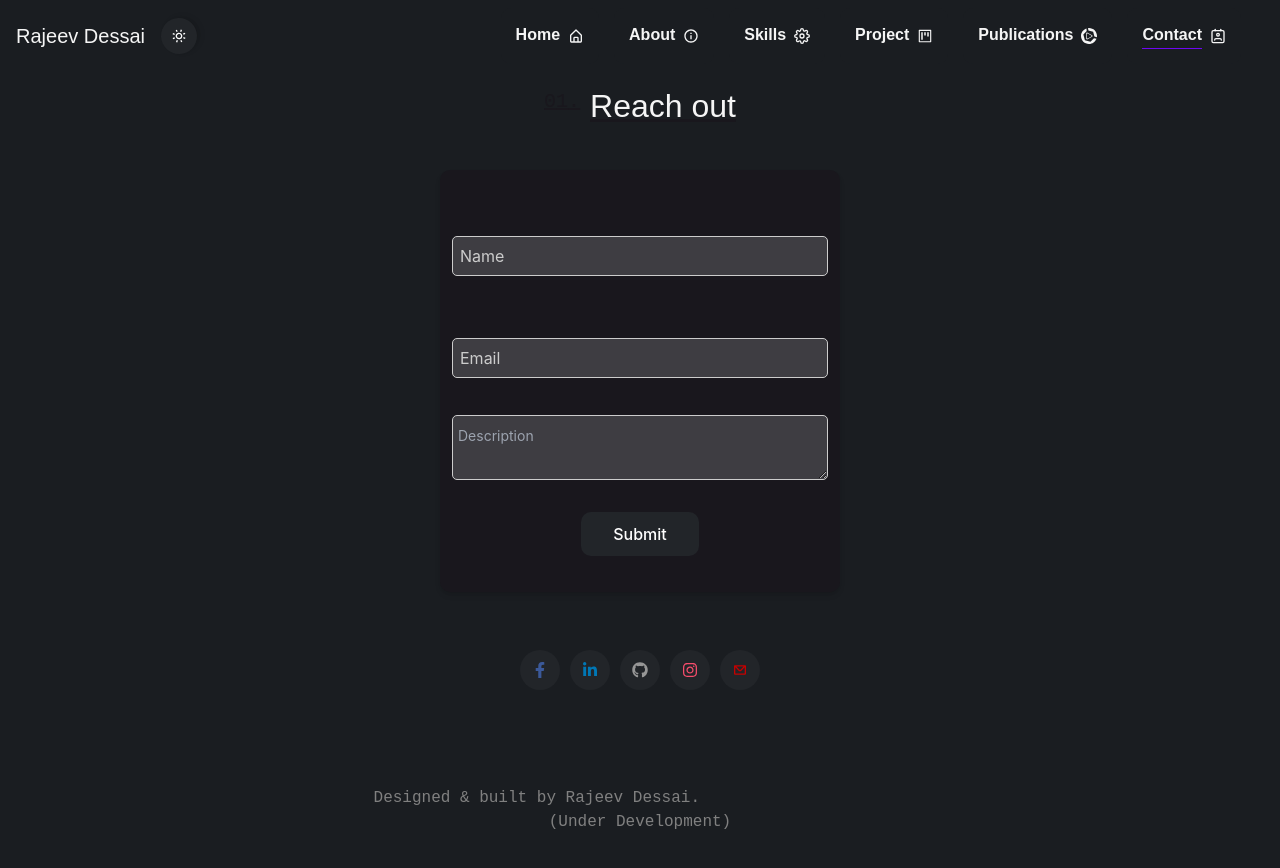
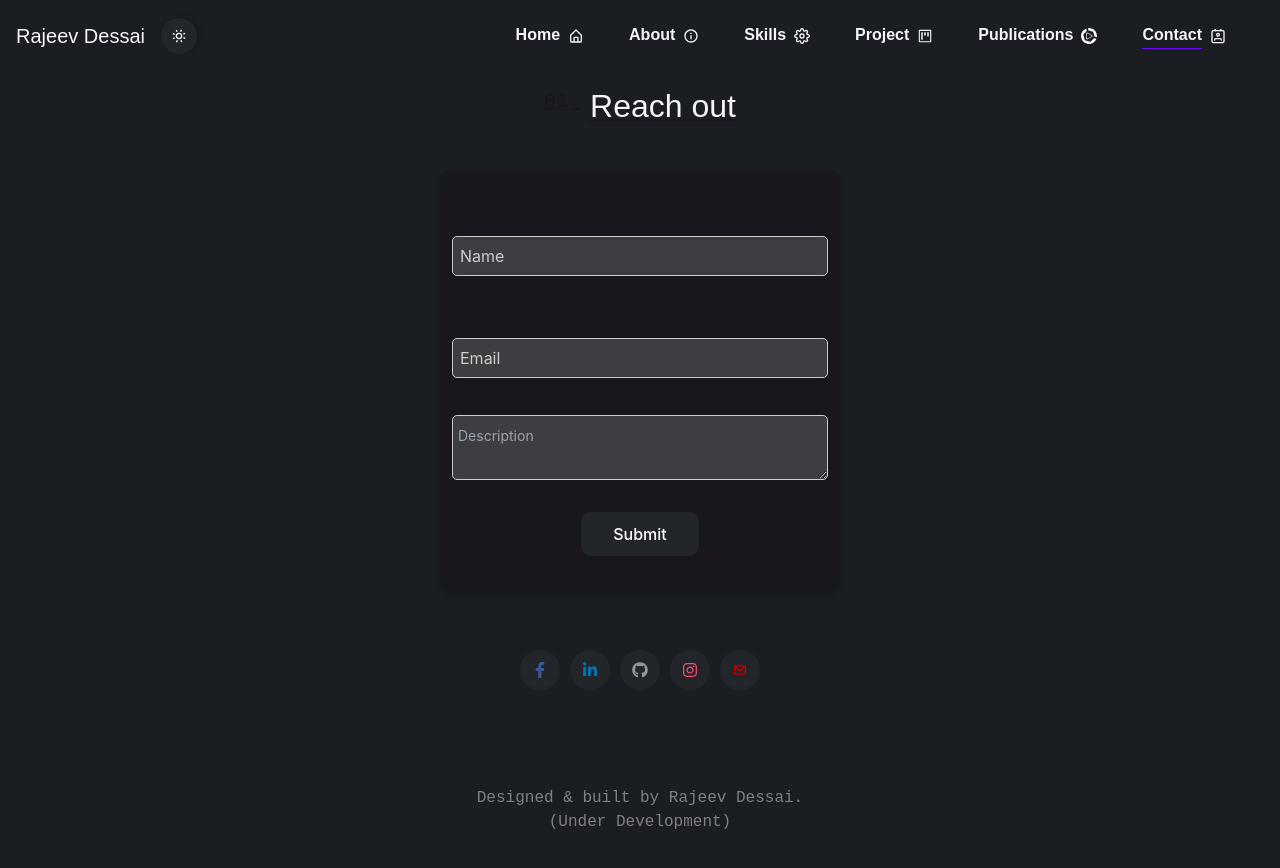
Before and after one commit to fury-r/portfolio, a Next.js app: page /contact in a window 1280 px wide. Shown: the top 868 px of the page. Built offline with nearby package versions, Linux system fonts and the light colour scheme.

Commit message:
fix footer alignment

```diff
--- a/src/app/component/Footer.tsx
+++ b/src/app/component/Footer.tsx
@@ -7,7 +7,7 @@ const MainFooter = () => {
       <footer className="footer flex  mt-4">
         <Container className="p-5 flex justify-content-center">
           <Row xs={1} xl={1} className="flex justify-center">
-            <label className="footer font-sm ">
+            <label className="footer font-sm  text-center">
               Designed & built by Rajeev Dessai.
             </label>
             <label className="footer font-sm  text-center ">
```
